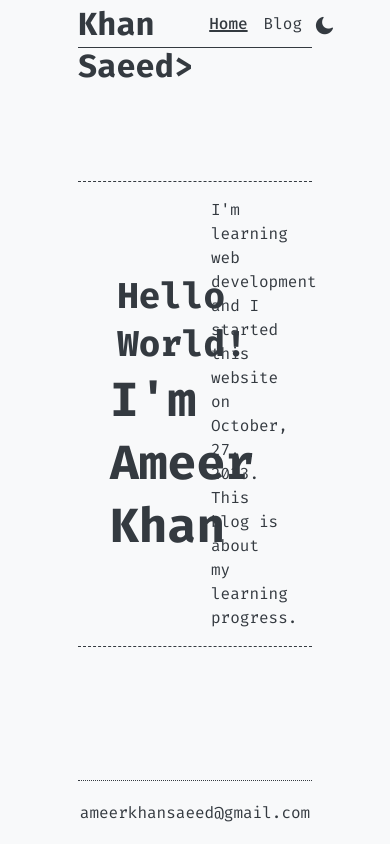
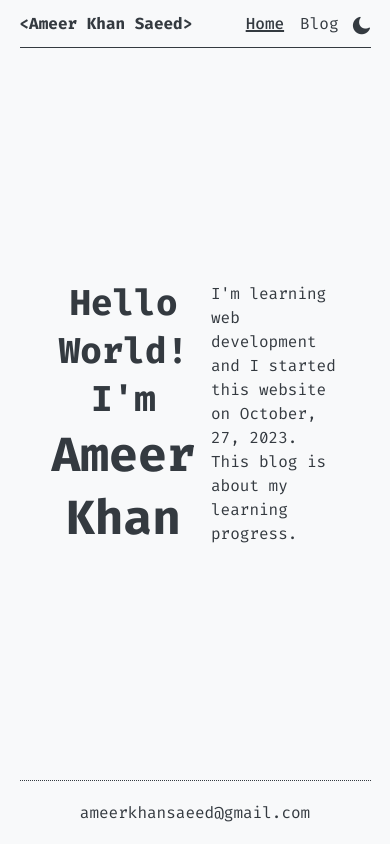
Before and after one commit to ameerkhansaeed/ameerkhansaeed.github.io, a plain HTML site: page index.html in a window 390 px wide. Drawn offline with Linux system fonts and the light colour scheme.

Commit message:
Add files via upload
Improved responsiveness.

```diff
--- a/css/header.css
+++ b/css/header.css
@@ -10,14 +10,16 @@ header {
 }
 
 .logo {
-  width: 50%;
+  min-width: 50%;
   display: flex;
+  flex-grow: 1;
   justify-content: left;
+  font-size: 0.5rem;
 }
 
 .navbar {
-  width: 50%;
   display: flex;
+  flex-grow: 1;
   justify-content: right;
 }
 
--- a/css/main.css
+++ b/css/main.css
@@ -16,7 +16,7 @@ html {
 body {
   transition: all ease-in-out 0.2s;
   font-family: 'Fira Code', monospace;
-  width: 60%;
+  width: min(90%, 50rem);
   position: relative;
   margin: 0 auto;
   min-height: 100vh;
@@ -42,9 +42,8 @@ body {
   width: 100%;
   min-height: 30vh;
   display: flex;
+  justify-content: center ;
   flex-direction: row;
-  border-top: 1px dashed var(--color-fg);
-  border-bottom: 1px dashed var(--color-fg);
 }
 
 .name {
@@ -54,7 +53,7 @@ body {
   flex-direction: column;
   flex-wrap: wrap;
   justify-content: center;
-  align-items: center;
+  text-align: center;
   font-size: 1.5rem;
 }
 
--- a/index.html
+++ b/index.html
@@ -30,8 +30,8 @@
     <div class="hero-container">
       <div class="hero">
         <div class="name">
-          <h2>Hello World!</h2>
-          <h1>I'm Ameer Khan</h1>
+          <h2>Hello World! I'm</h2>
+          <h1>Ameer Khan</h1>
         </div>
         <div class="info">
           <p>I'm learning web development and I started this website on October, 27, 2023.</p>
```
Also changed, not shown: script.js (+0 -22 lines).
